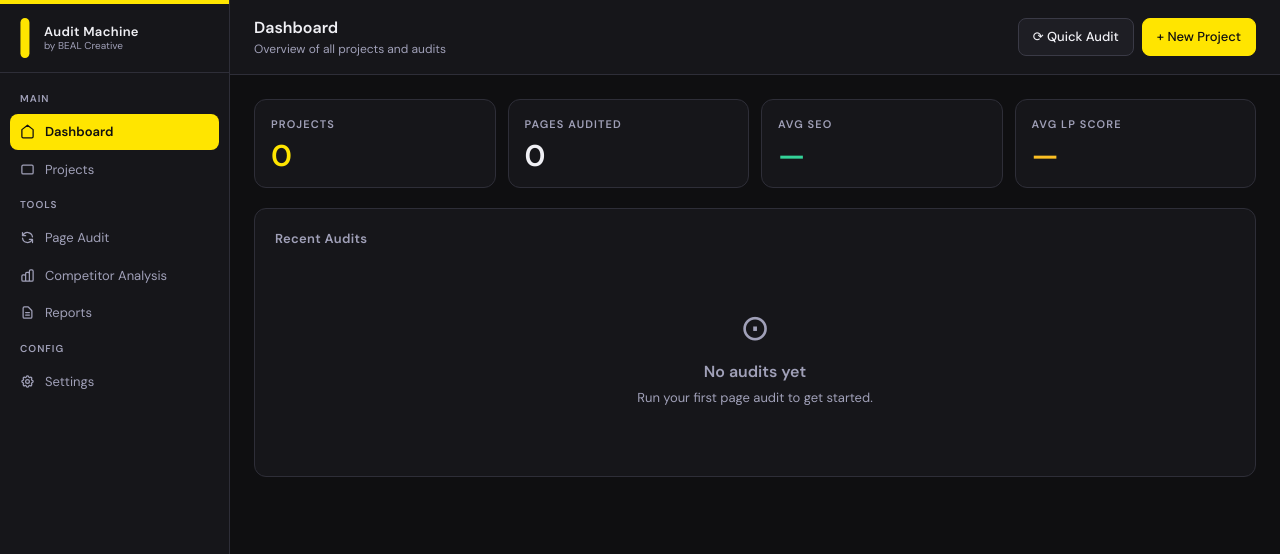
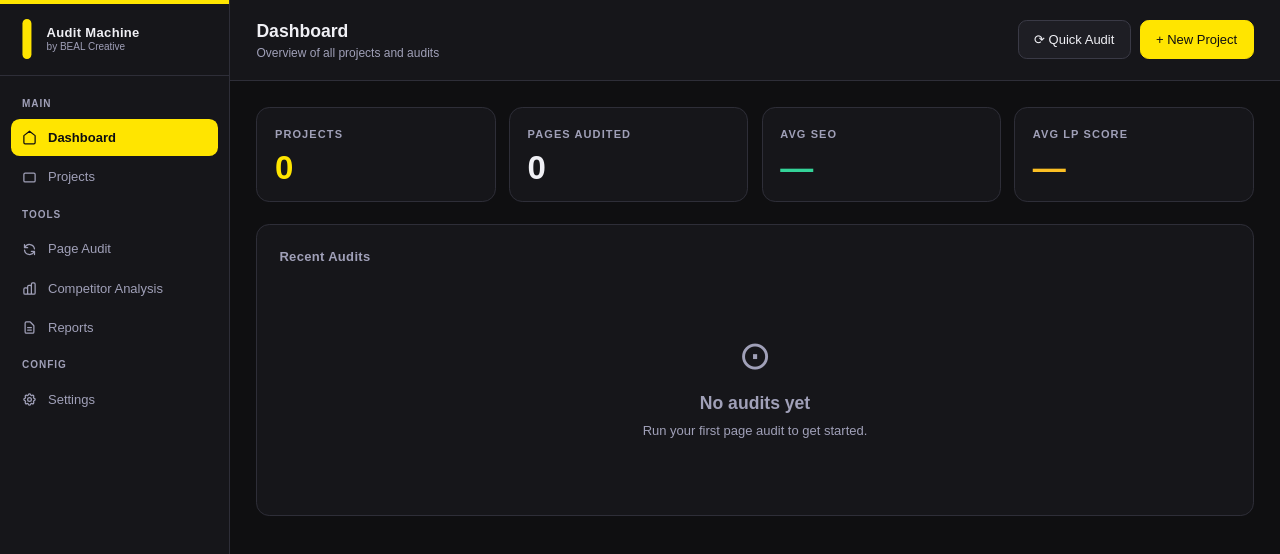
Before and after one commit to philcrosskell/Report, a Next.js app: page / in a window 1280 px wide. Shown: the top 554 px of the page. Built offline with nearby package versions, Linux system fonts and the light colour scheme.

Commit message:
Increase UI text by 10% via root font-size scale

```diff
--- a/src/app/globals.css
+++ b/src/app/globals.css
@@ -1,3 +1,6 @@
+/* 10% text size increase */
+html { font-size: 110% !important; }
+
 @import url('https://fonts.googleapis.com/css2?family=DM+Sans:opsz,wght@9..40,400;9..40,500;9..40,600&family=DM+Mono:wght@400;500&display=swap');
 
 @tailwind base;
@@ -29,7 +32,7 @@ body {
   background: var(--bg);
   color: var(--t1);
   font-family: 'DM Sans', sans-serif;
-  font-size: 15px;
+  font-size: 14px;
   line-height: 1.5;
   -webkit-font-smoothing: antialiased;
   margin: 0;
@@ -41,7 +44,7 @@ input, select, textarea {
   border-radius: 8px;
   color: var(--t1);
   font-family: 'DM Sans', sans-serif;
-  font-size: 15px;
+  font-size: 13px;
   padding: 9px 12px;
   width: 100%;
   outline: none;
```
